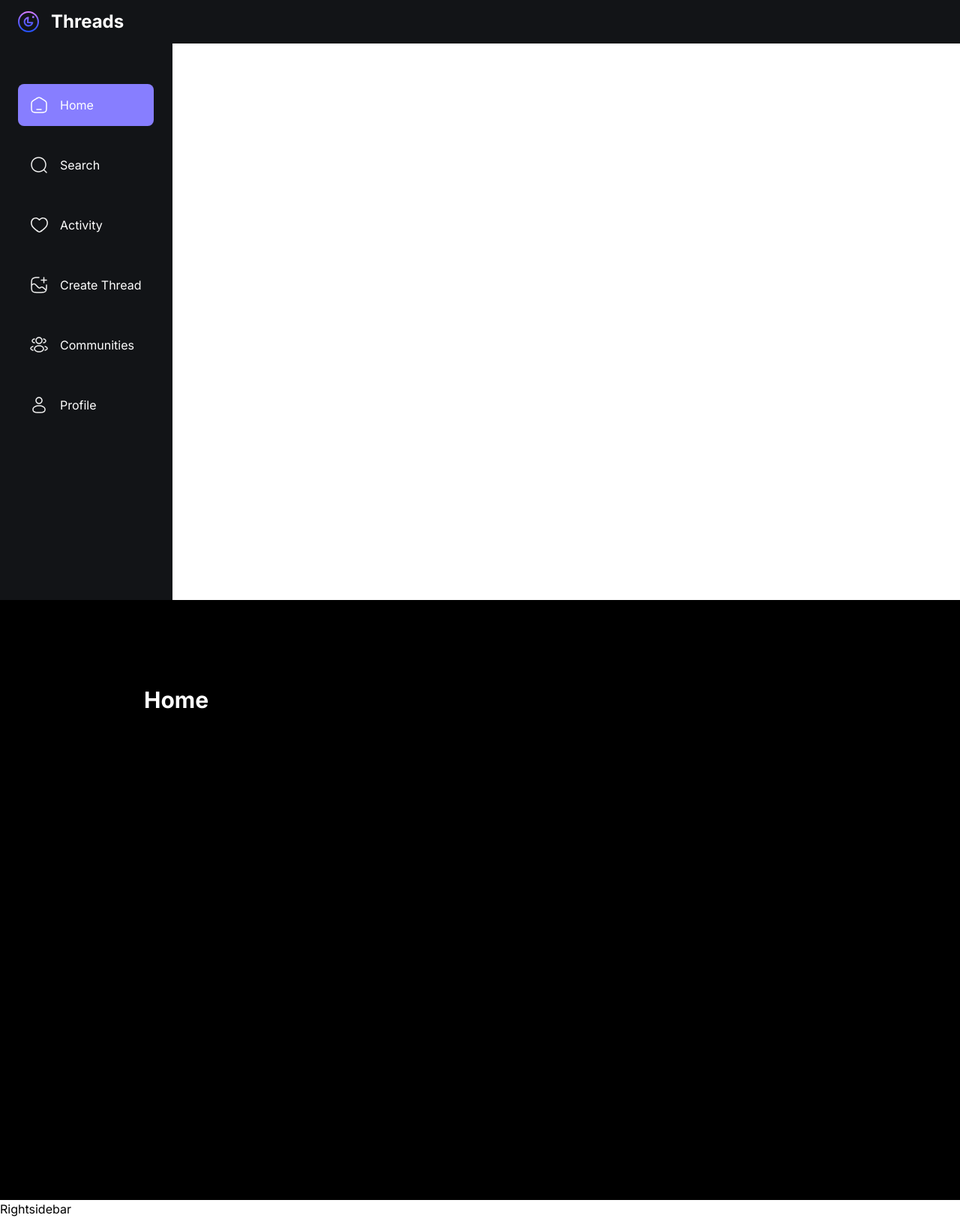
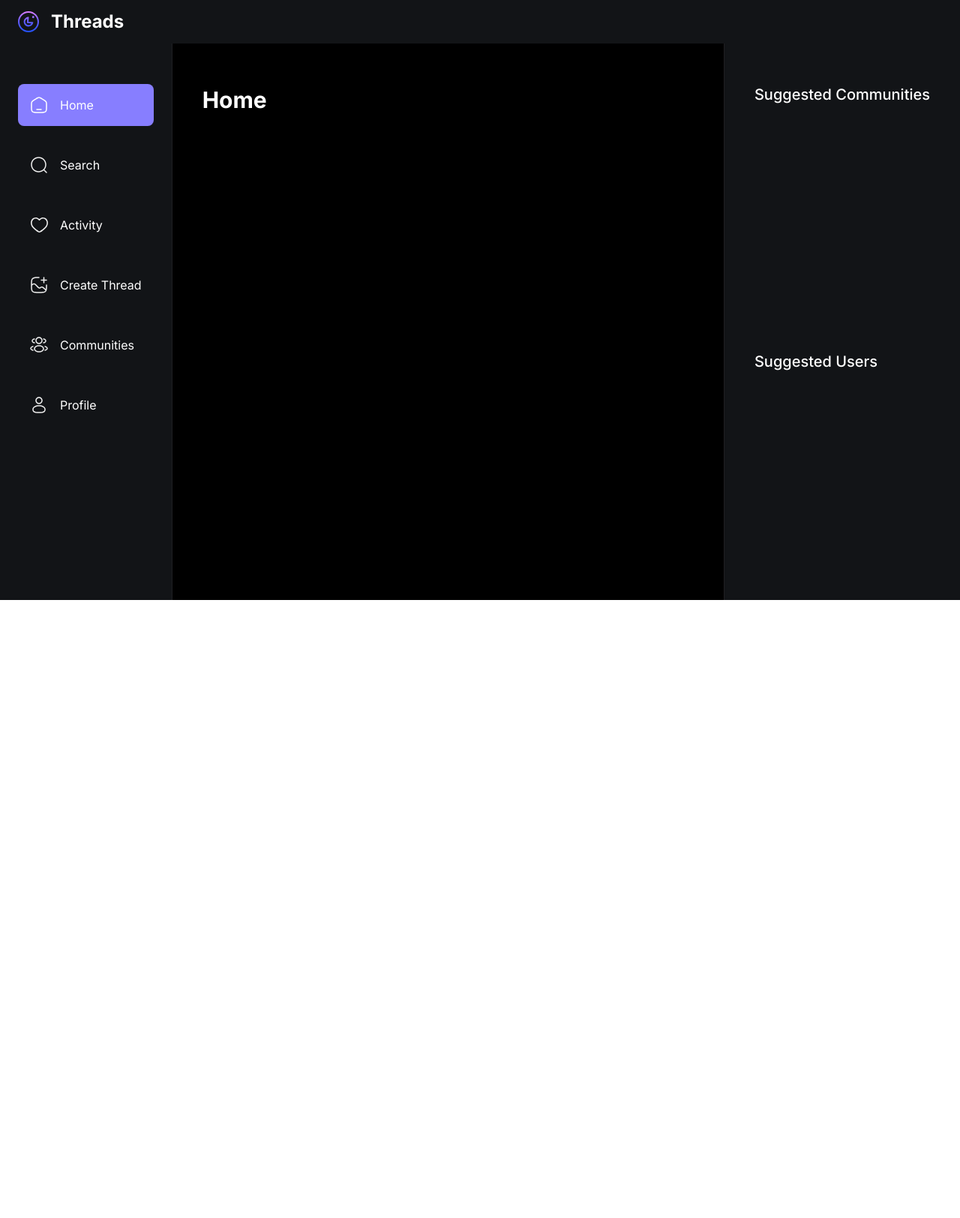
Before and after one commit to twaninho/threads_app, a Next.js app: page / in a window 1280 px wide. Shown: the whole page at 75% size. After the commit the page ends 800 px from the top, so only its background shows below. Built offline with nearby package versions, Linux system fonts and the light colour scheme; no server answers.

Commit message:
rightsidebar component + clerk dark theme

```diff
--- a/app/(root)/layout.tsx
+++ b/app/(root)/layout.tsx
@@ -29,7 +29,7 @@ export default function RootLayout({
       <body className={inter.className}>
         <Topbar />
 
-        <main>
+        <main className='flex flex-row'>
           <LeftSidebar />
 
           <section className='main-container'>
--- a/components/shared/RightSidebar.tsx
+++ b/components/shared/RightSidebar.tsx
@@ -2,9 +2,15 @@ import React from 'react'
 
 const RightSidebar = () => {
   return (
-    <div>
-      Rightsidebar
-    </div>
+    <section className='custom-scrollbar rightsidebar'>
+      <div className='flex flex-1 flex-col justify-start'>
+          <h3 className='text-heading4-medium text-light-1'>Suggested Communities</h3>
+      </div>
+
+      <div className='flex flex-1 flex-col justify-start'>
+          <h3 className='text-heading4-medium text-light-1'>Suggested Users</h3>
+      </div>
+    </section>
   )
 }
 
--- a/components/shared/Topbar.tsx
+++ b/components/shared/Topbar.tsx
@@ -1,6 +1,7 @@
 import { OrganizationSwitcher, SignedIn, SignOutButton } from "@clerk/nextjs";
 import Link from "next/link";
 import Image from "next/image";
+import { dark } from '@clerk/themes'
 
 function Topbar() {
   return (
@@ -28,6 +29,7 @@ function Topbar() {
 
         <OrganizationSwitcher
         appearance={{
+          baseTheme: dark,
           elements: {
             organizationSwitcherTrigger: 'py-6 px-4'
           }
--- a/package.json
+++ b/package.json
@@ -10,6 +10,7 @@
   },
   "dependencies": {
     "@clerk/nextjs": "^4.23.2",
+    "@clerk/themes": "^1.7.5",
     "@types/node": "20.4.7",
     "@types/react": "18.2.18",
     "@types/react-dom": "18.2.7",
```
Also changed, not shown: 1 other file (tests, documents, lock files or other folders).
